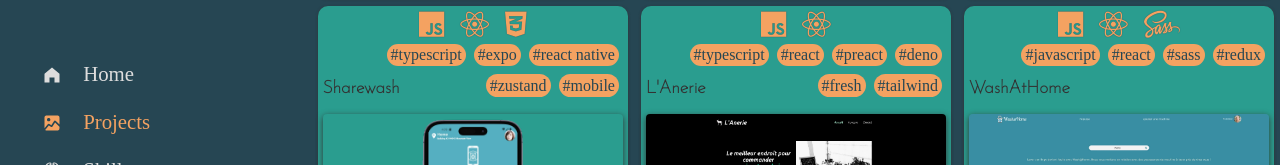
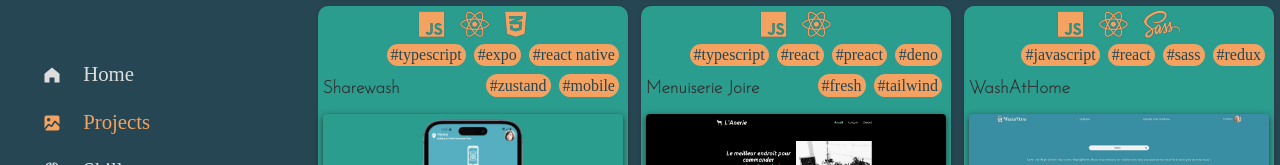
Before and after one commit to swann-martin/portfolio, a React (Vite) app: page /portfolio in a window 1280 px wide. Shown: the part 333-498 px from the top of the page. Built offline with nearby package versions, Linux system fonts and the light colour scheme; a web font is replaced by a local one.

Commit message:
change lanerie to menuiserie

```diff
--- a/src/data/portfolioData.ts
+++ b/src/data/portfolioData.ts
@@ -58,7 +58,7 @@ export const portfolioData: PortfolioData[] = [
   },
   {
     id: Math?.random()?.toString(),
-    name: "L'Anerie",
+    name: 'Menuiserie Joire',
     languages: [
       'typescript',
       'react',
@@ -68,7 +68,7 @@ export const portfolioData: PortfolioData[] = [
       'tailwind',
       'all'
     ],
-    deployedAt: 'https://lanerie.deno.dev/',
+    deployedAt: 'https://menuiserie-joire.deno.dev/',
     languagesIcons: ['fab fa-js', 'fab fa-react'],
     sourceCode: 'https://github.com/swann-martin/lanerie',
     info: 'This project was made for a wood artisan shop. My aim was to create a simple SPA using the framework fresh with deno, typescript, preact and tailwind-css.',
```
